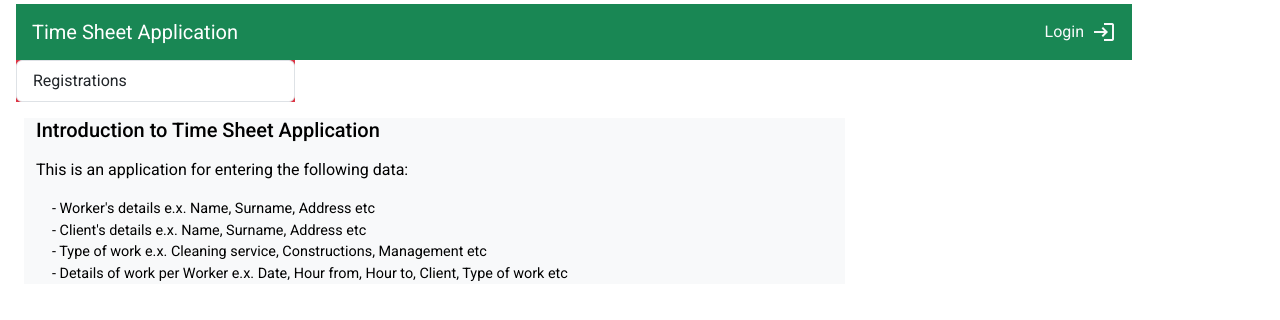
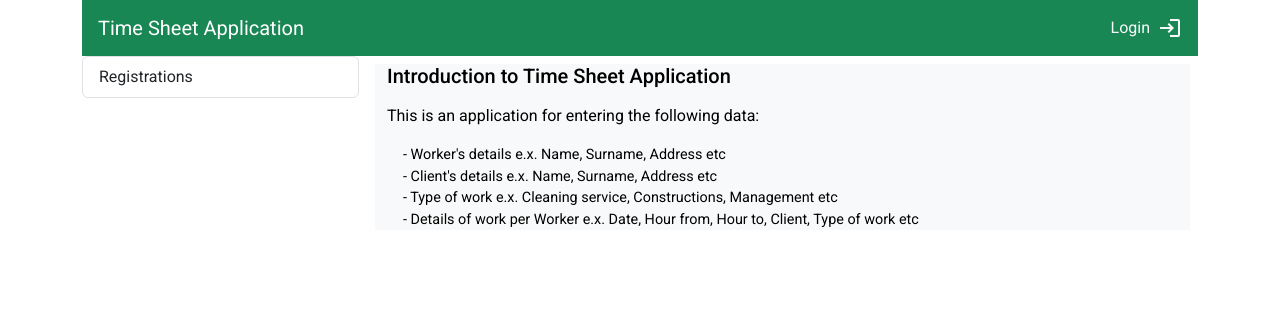
Before and after one commit to ToniaPa/Final-Project-Angular, an Angular app: page / in a window 1280 px wide. Shown: the top 320 px of the page. Built offline with nearby package versions, Linux system fonts and the light colour scheme.

Commit message:
better menu display

```diff
--- a/src/app/app.component.html
+++ b/src/app/app.component.html
@@ -1,11 +1,12 @@
-<div class="container m-1 ">
+<div class="container">
   <div class="d-flex flex-column d-sm-flex d-md-flex d-ls-flex d-xl-flex d-xxl-flex">
     <app-navbar-on-top></app-navbar-on-top>
-  </div>
-  <div class="d-flex flex-column d-sm-flex d-md-flex d-ls-flex d-xl-flex d-xxl-flex gap-2">
-      <app-menu-items class="w-25 bg-danger"></app-menu-items>
-      <div class="flex-grow-1 p-2 text-nowrap w-75">
-        <router-outlet></router-outlet>
-      </div>
+
+    <div class="d-flex flex-row d-sm-flex d-md-flex d-ls-flex d-xl-flex d-xxl-flex gap-2">
+        <app-menu-items class="w-25"></app-menu-items>
+        <div class="flex-grow-1 p-2 text-nowrap w-75">
+          <router-outlet></router-outlet>
+        </div>
+    </div>
   </div>
 </div>
```
